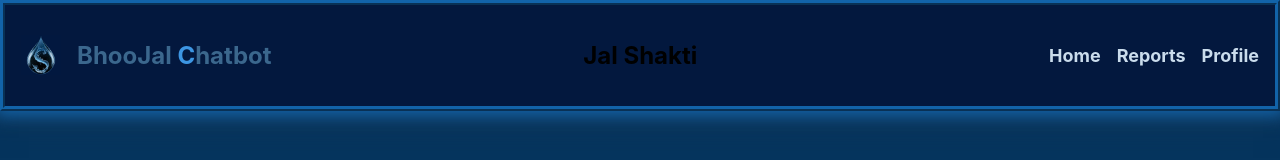
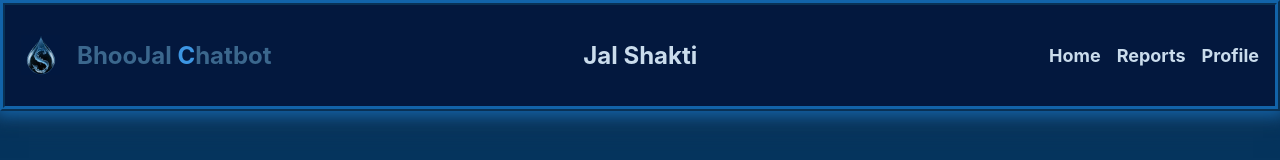
Before and after one commit to ShakeerSamanthapudi27/SIH-WEB-DESIGN, a React (Create React App) app: page / in a window 1280 px wide. Shown: the top 160 px of the page. Built offline with nearby package versions, Linux system fonts and the light colour scheme.

Commit message:
Update App.css

```diff
--- a/src/App.css
+++ b/src/App.css
@@ -118,3 +118,7 @@ html {
   width: 200px;
   box-shadow: 0 0 10px rgba(0, 0, 0, 0.5);
 }
+.js
+{
+  color: #cadcec
+}
```
